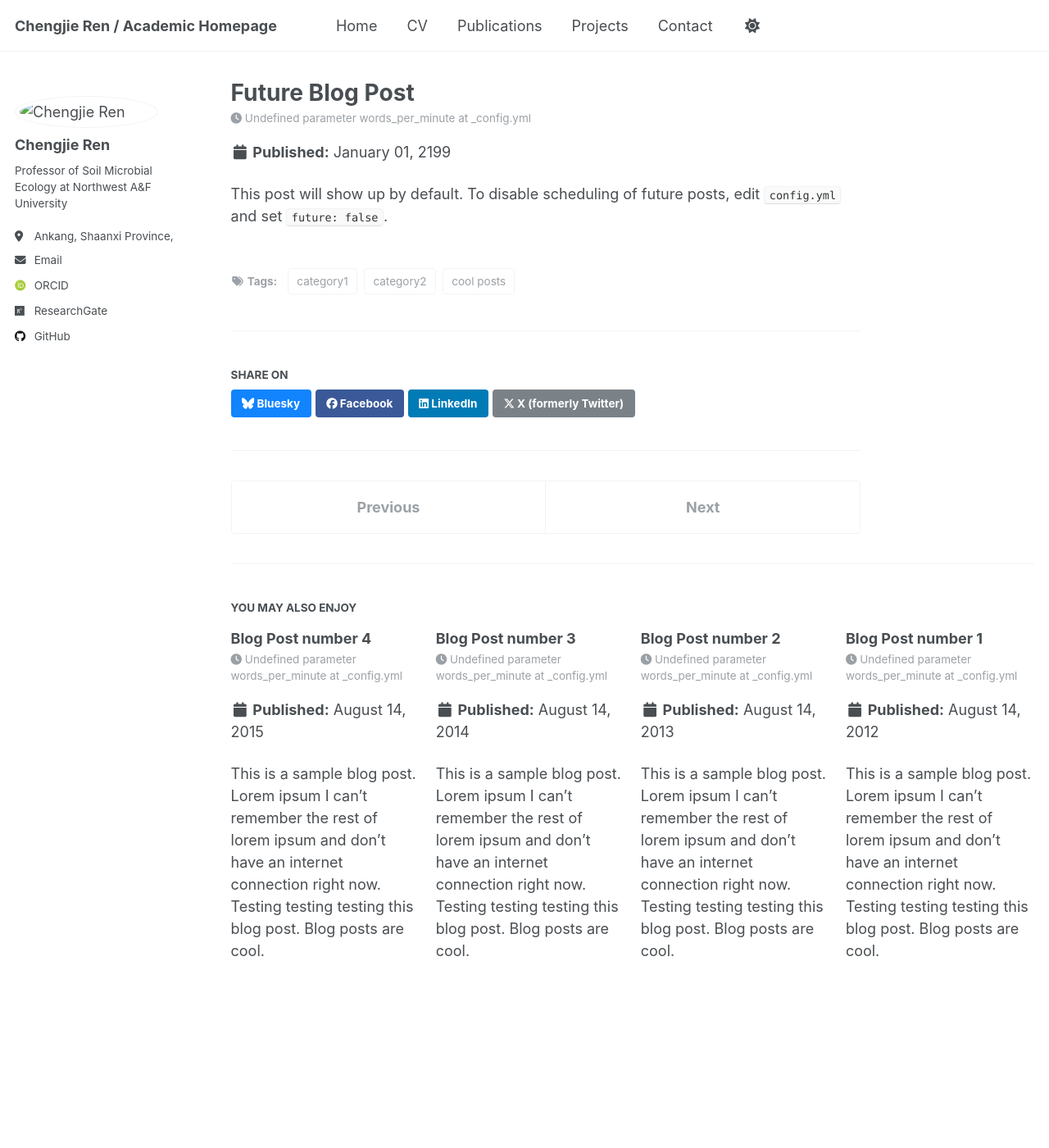
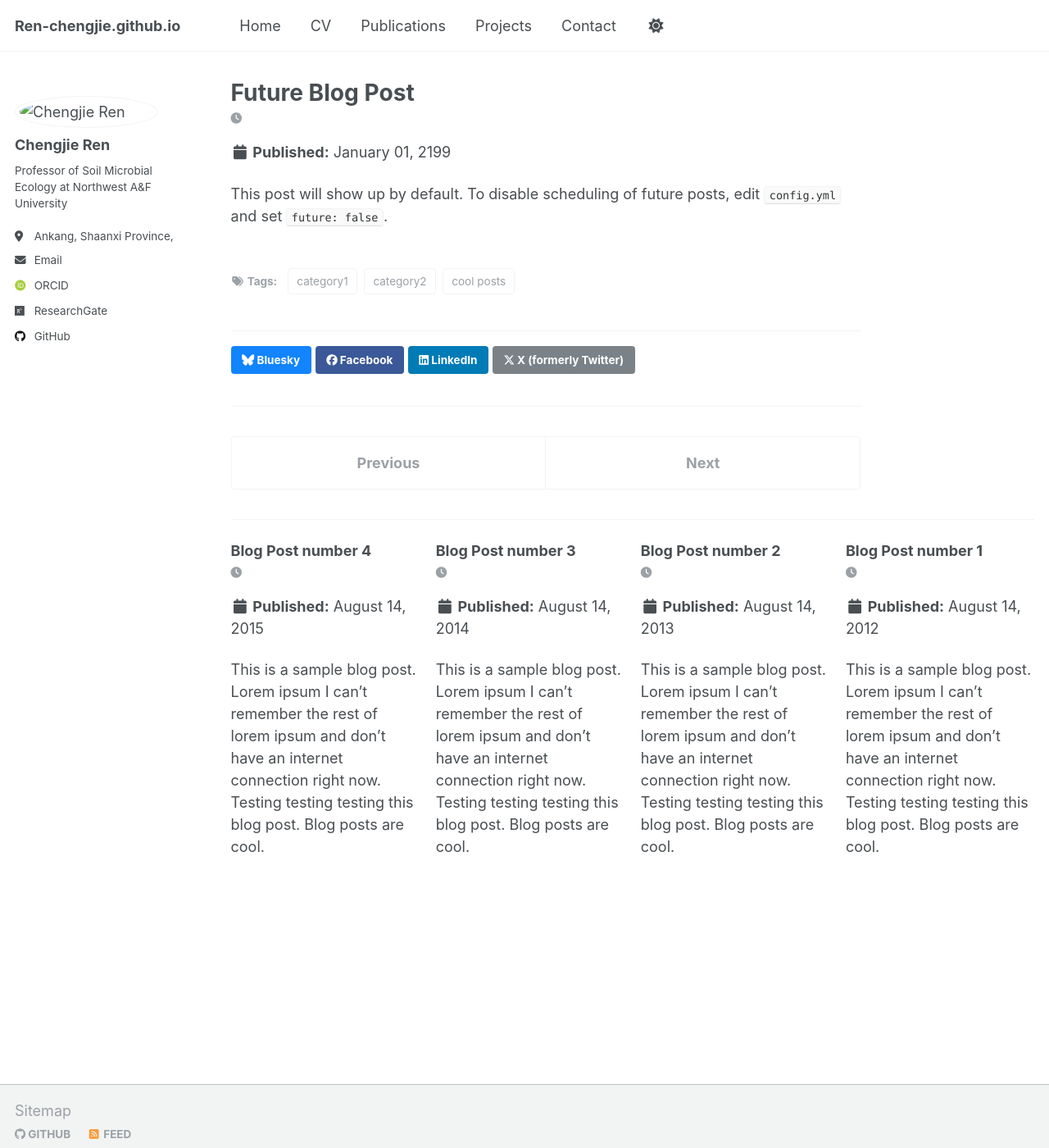
Before and after one commit to Zjiaping1/Ren-chengjie.github.io, a Jekyll site: the page built from _posts/2199-01-01-future-post.md, in a window 1280 px wide and 1400 px high. Shown: the whole window at 82% size. Built offline with Jekyll 4.4.1, drawn with Linux system fonts in a browser that asks for light colours; some web fonts are replaced; a script that is not in the unit is left out; part of the change alters nothing that is shown; some of the changed text lies outside the part shown.

Commit message:
Update _config.yml

```diff
--- a/_config.yml
+++ b/_config.yml
@@ -1,14 +1,3 @@
-# 基本站点信息
-title: "Chengjie Ren / Academic Homepage"
-name: "Chengjie Ren"
-description: "Professor of Soil Microbial Ecology at Northwest A&F University"
-locale: "en-US"
-url: "https://Ren-chengjie.github.io"
-baseurl: ""
-repository: "Ren-chengjie/Ren-chengjie.github.io"
-
-include_author: true  # ✅ 新增：确保启用作者信息
-
 # 作者信息（用于左侧栏）
 author:
   name: "Chengjie Ren"
```
